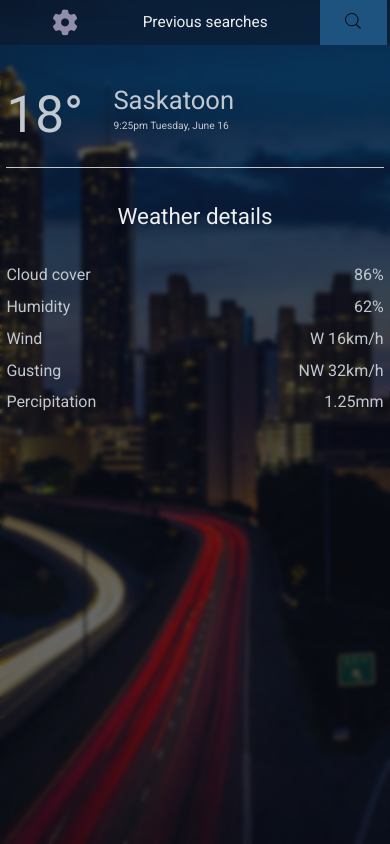
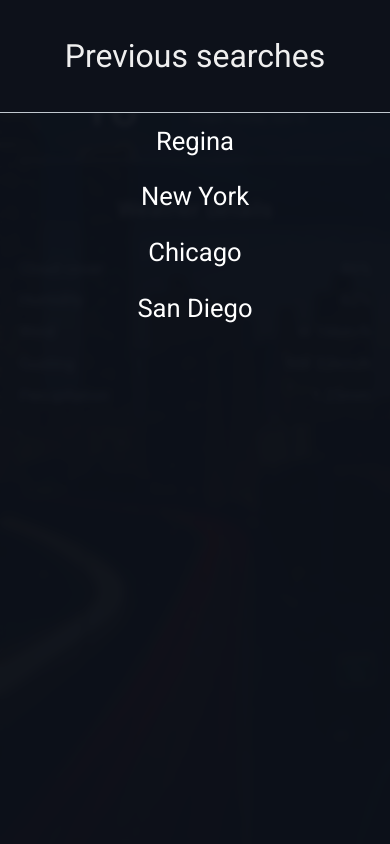
Before and after one commit to SpectreAscended/weather, a plain HTML site: page index.html in a window 390 px wide. Both pictures are taken after a click on the element "Previous searches". Drawn offline with Linux system fonts and the light colour scheme.

Commit message:
mobile previous searches overlay now working

```diff
--- a/css/mediaQueries.css
+++ b/css/mediaQueries.css
@@ -30,6 +30,9 @@
 @media (max-width: 900px) {
   .nav {
     display: block;
+    position: fixed;
+    top: 0;
+    left: 0;
   }
 
   .mobile {
@@ -62,6 +65,7 @@
     flex-shrink: 0;
     max-height: 100%;
     backdrop-filter: blur(2px);
+    padding-top: 10rem;
   }
 
   .search__btn {
@@ -83,10 +87,80 @@
     display: none;
   }
 
+  .nav__list--left {
+    position: relative;
+  }
+
+  .mobile--previous__overlay {
+    position: fixed;
+    top: 0;
+    left: 0;
+    height: 100vh;
+    width: 100%;
+    background-color: rgba(13, 17, 26, 0.95);
+    backdrop-filter: blur(0.5rem);
+    z-index: 100;
+    transition: all 800ms ease-in-out;
+    transform: translateY(-200rem);
+  }
+
+  /* .hidden {
+    opacity: 0;
+    visibility: hidden;
+  } */
+
+  .mobile--previous__list--heading {
+    background-color: rgba(13, 17, 26, 1);
+    font-size: 5rem;
+    border-bottom: solid 1px var(--clr-midnight-neutral-200);
+    text-align: center;
+    padding: 5rem 0 5rem;
+    cursor: pointer;
+    transition: color 250ms;
+    user-select: none;
+  }
+
+  .mobile--previous__list--heading:hover {
+    color: #ddd;
+  }
+
+  .mobile--previous__list {
+    font-size: 2.5rem;
+    color: #fff;
+    margin-top: 0rem;
+  }
+
+  .mobile--previous__list--item {
+    width: 100%;
+    text-align: center;
+  }
+
+  .mobile--previous__list--item:hover {
+    background-color: rgba(9, 56, 75, 0.74);
+    color: #ddd;
+    display: block;
+    padding: 5rem auto;
+  }
+
+  .mobile--previous__list--item a:link,
+  .mobile--previous__list--item a:visited {
+    font-size: 4rem;
+    display: block;
+    padding: 2rem;
+    width: 100%;
+    color: inherit;
+    z-index: 200;
+  }
+
+  /* .mobile--previous__list--item a:hover,
+  .mobile--previous__list--item a:active {
+  } */
+
   .mobile-info__box {
     display: block;
     padding-bottom: 2rem;
     border-bottom: solid 1px var(--clr-midnight-neutral-200);
+    text-align: center;
   }
 
   .current__details--heading {
@@ -105,6 +179,6 @@
 
 @media (max-width: 450px) {
   .container--details {
-    margin: 1rem 1rem;
+    margin: 1rem 3rem;
   }
 }
--- a/css/style.css
+++ b/css/style.css
@@ -97,11 +97,13 @@ a:visited {
 .current__temperature {
   font-size: 10rem;
   display: inline-block;
+  color: #efefef;
 }
 
 .current__city {
   font-size: 5rem;
   display: block;
+  color: #efefef;
 }
 
 .current__details {
--- a/index.html
+++ b/index.html
@@ -21,6 +21,17 @@
     <script src="script.js" defer></script>
   </head>
   <body>
+    <div class="mobile--previous__overlay">
+      <h2 class="mobile--previous__list--heading">
+        Previous searches
+      </h2>
+      <ul class="mobile--previous__list">
+        <li class="mobile--previous__list--item"><a href="#">Regina</a></li>
+        <li class="mobile--previous__list--item"><a href="#">New York</a></li>
+        <li class="mobile--previous__list--item"><a href="#">Chicago</a></li>
+        <li class="mobile--previous__list--item"><a href="#">San Diego </a></li>
+      </ul>
+    </div>
     <main>
       <section class="section__left">
         <div class="info__box">
--- a/script.js
+++ b/script.js
@@ -11,6 +11,11 @@ let clicked = false;
 
 const searchBtn = document.querySelector('.search__btn');
 const searchInput = document.querySelector('.search__input');
+const mobilePrevious = document.querySelector('.mobile--previous');
+const mobilePreviousOverlay = document.querySelector(
+  '.mobile--previous__overlay'
+);
+
 searchBtn.addEventListener('click', function (e) {
   if (!clicked) {
     e.preventDefault();
@@ -27,3 +32,12 @@ searchBtn.addEventListener('click', function (e) {
     });
   }
 });
+
+mobilePrevious.addEventListener('click', function () {
+  mobilePreviousOverlay.style.transform = 'translateY(0)';
+  document
+    .querySelector('.mobile--previous__list--heading')
+    .addEventListener('click', function () {
+      mobilePreviousOverlay.style.transform = 'translateY(-2000px)';
+    });
+});
```
